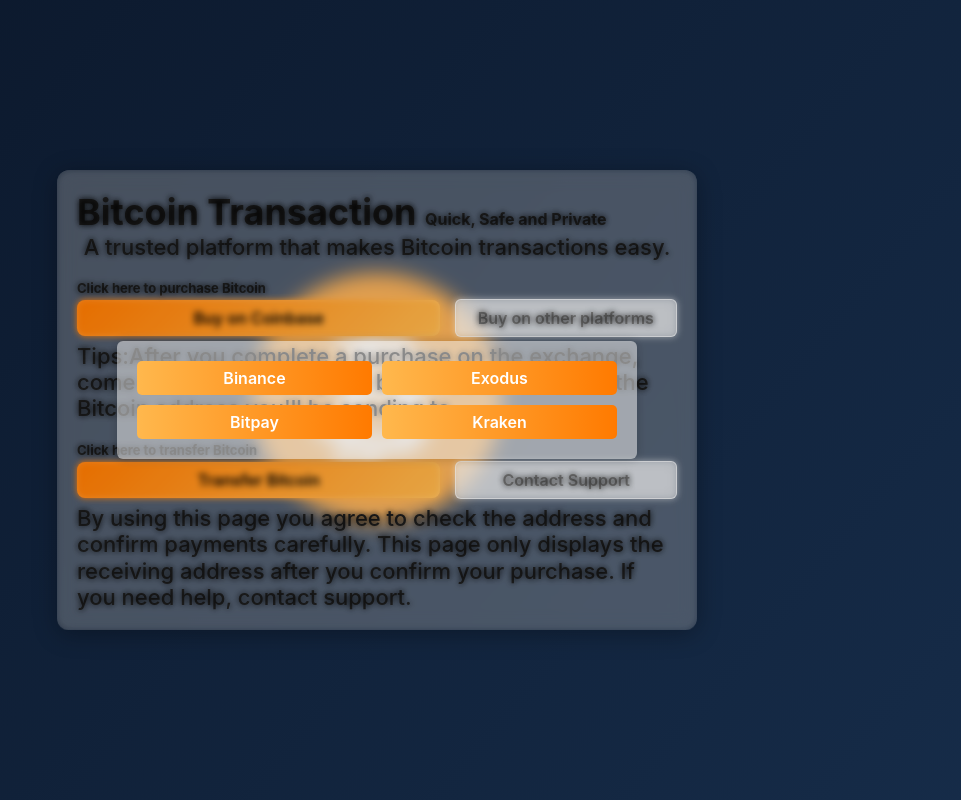
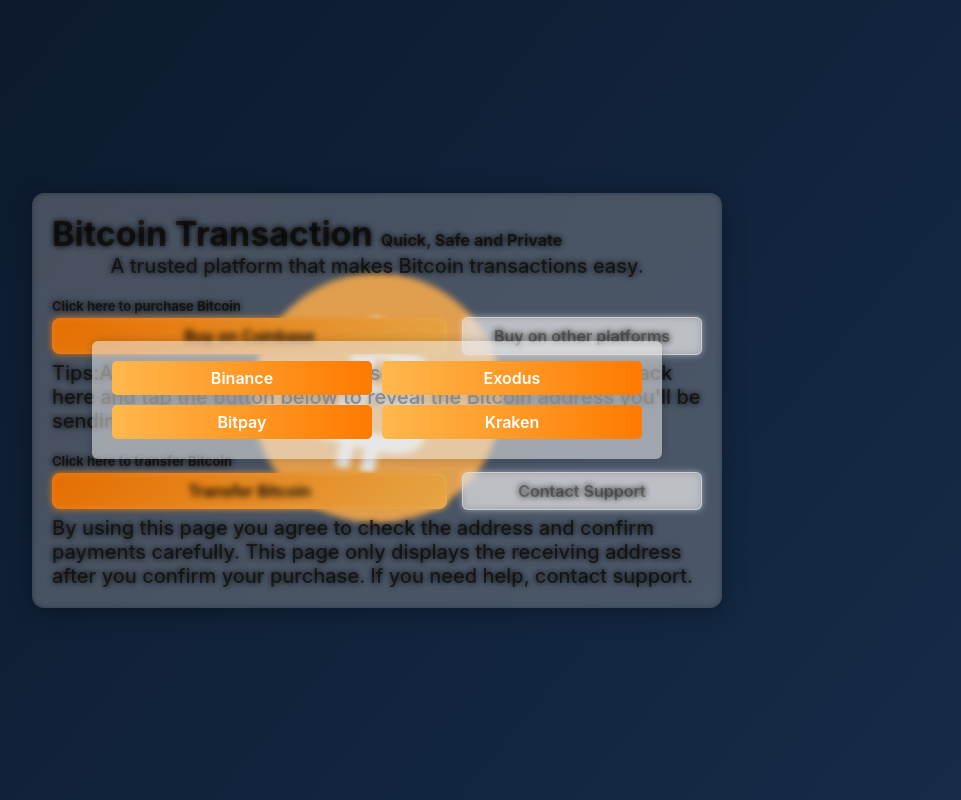
Before and after one commit to Augustine022/Bitcoin, a plain HTML site: page index.html in a window 1280 px wide. Both pictures are taken after a click on the link "Buy on other platforms". Shown: the whole page, without its empty margins (263-1224 px from the left). Drawn offline with Linux system fonts and the light colour scheme.

Commit message:
Add files via upload

```diff
--- a/index.html
+++ b/index.html
@@ -23,16 +23,16 @@
       <section class="purchase-section">
         <p class="click">Click here to purchase Bitcoin</p>
         <div class="btn-flex">
-           <a href="https://www.coinbase.com"  onclick="openApp('coinbase://', 'https://www.coinbase.com/')" target="_blank" rel="noopener noreferrer" class="btn">Buy on Coinbase</a>
+           <a href="https://www.coinbase.com" target="_blank" rel="noopener noreferrer" class="btn">Buy on Coinbase</a>
            <a href="#popup1" class="btn-second">Buy on other platforms</a>
         </div>
         <div class="popup" id="popup1">
           <div class="popup-inner">
              <ul class="platform-li-grid">
-               <li><a href="https://www.binance.com" onclick="openApp('binance://', 'https://www.binance.com/')" target="_blank" rel="noopener noreferrer" class="more-btn">Binance</a></li>
-               <li><a href="https://www.exodus.com" onclick="openApp('exodus://', 'https://www.exodus.com/')"  target="_blank" rel="noopener noreferrer" class="more-btn">Exodus</a></li>
-               <li><a href="https://bitpay.com" onclick="openApp('bitpay://', 'https://bitpay.com/')" target="_blank" rel="noopener noreferrer" class="more-btn">Bitpay</a></li>
-               <li><a href="https://www.kraken.com" onclick="openApp('bitpay://', 'https://bitpay.com/')" target="_blank" rel="noopener noreferrer" class="more-btn">Kraken</a></li>
+               <li><a href="https://www.binance.com" target="_blank" rel="noopener noreferrer" class="more-btn">Binance</a></li>
+               <li><a href="https://www.exodus.com" target="_blank" rel="noopener noreferrer" class="more-btn">Exodus</a></li>
+               <li><a href="https://bitpay.com" target="_blank" rel="noopener noreferrer" class="more-btn">Bitpay</a></li>
+               <li><a href="https://www.kraken.com"target="_blank" rel="noopener noreferrer" class="more-btn">Kraken</a></li>
              </ul>
           </div>
         </div>
--- a/main.js
+++ b/main.js
@@ -1,15 +1,4 @@
 // main.js
-
-// Direct to App or Website Section
-  function openApp(appLink, webLink) {
-    // Try to open the app
-    window.location.href = appLink;
-
-    // Wait 800ms and redirect to the web if the app isn't installed
-    setTimeout(() => {
-      window.location.href = webLink;
-    }, 800);
-  }
 
   // Popup Section
 document.addEventListener("DOMContentLoaded", () => {
--- a/style.css
+++ b/style.css
@@ -54,7 +54,7 @@ img{
 
 .main{
   background-color: rgb(255, 255, 255, 0.15);
-  backdrop-filter: blur(10px);
+  backdrop-filter: blur(3px);
   padding: 20px;
   margin: 15px;
   border-radius: 12px;
@@ -249,13 +249,13 @@ img{
 
 @media (min-width:900px) {
   h1{
-    font-size: 32px;
+    font-size: 30px;
   }
   p{
     font-size: 18px;
   }
   .tips{
-    max-width: 550px;
+    max-width: 600px;
   }
   .btn-flex{
     flex-direction: row;
@@ -276,13 +276,13 @@ img{
 
 @media (min-width:1200px) {
   h1{
-    font-size: 36px;
+    font-size: 34px;
   }
   p{
-    font-size: 22px;
+    font-size: 20px;
   }
   .tips{
-    max-width: 600px;
+    max-width: 650px;
   }
   .btn-flex{
     flex-direction: row;
```
